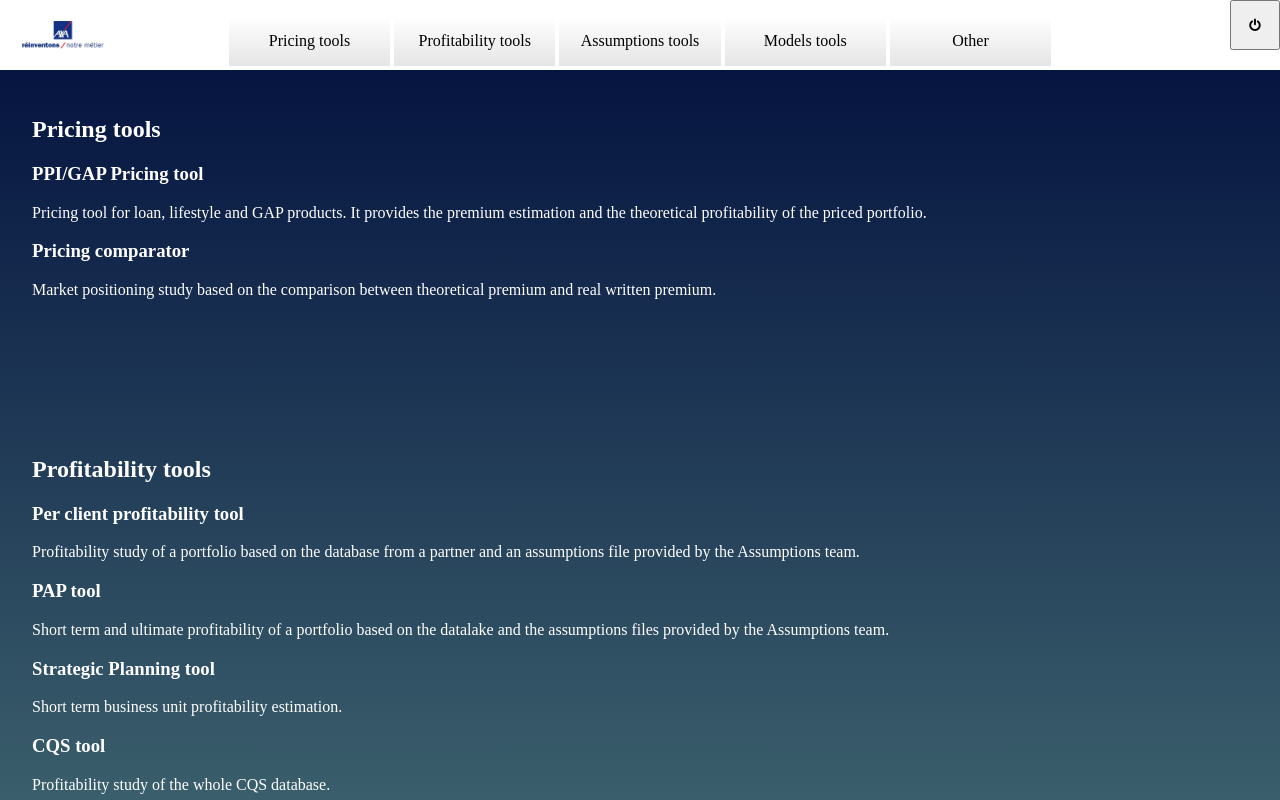
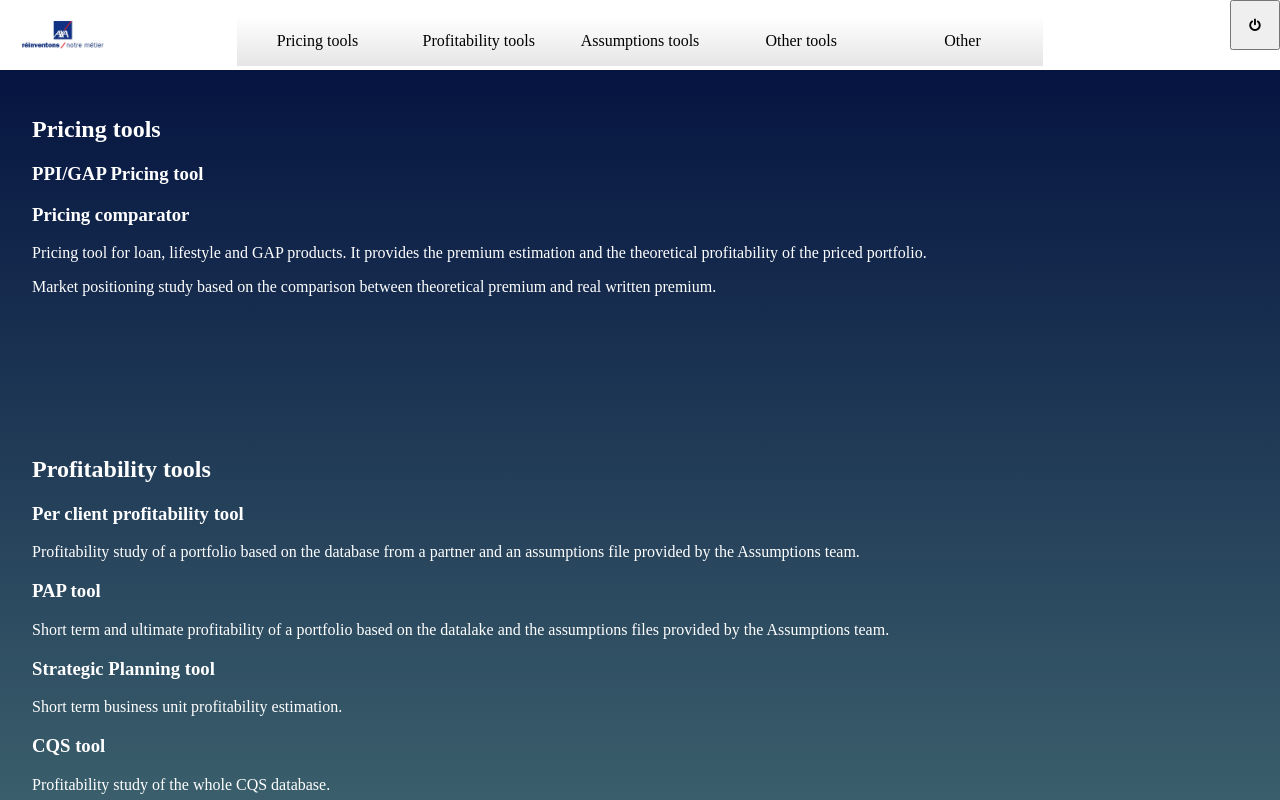
Before and after one commit to tipere75/Udacity--Front-End-Web-Developer-Nanodegree, a plain HTML site: page 2- Landing Page/index.html in a window 1280 px wide. Shown: the top 800 px of the page. Drawn offline with Linux system fonts and the light colour scheme.

Commit message:
Edit the navigation menu with javascript
The navigation menu is flexible enough to accept new sections without
revising all the css files

```diff
--- a/2- Landing Page/index.html
+++ b/2- Landing Page/index.html
@@ -15,13 +15,7 @@
       </div>
       <nav class="platform-navbar-menu">
         <!-- Navigation starts as empty UL that will be populated with JS -->
-        <ul id="platform-navbar-list">
-          <li><a href="#" class="platform-navbar-link">Pricing tools</a></li>
-          <li><a href="#" class="platform-navbar-link">Profitability tools</a></li>
-          <li><a href="#" class="platform-navbar-link">Assumptions tools</a></li>
-          <li><a href="#" class="platform-navbar-link">Models tools</a></li>
-          <li><a href="#" class="platform-navbar-link">Other</a></li>
-        </ul>
+        <ul id="platform-navbar-list"></ul>
       </nav>
       <button type="button" class="button" id="power-off"><i class="fa fa-power-off"></i></button>
     </header>
@@ -30,10 +24,14 @@
       <!-- Pricing tools: PPI/GAP, pricing comparator -->
       <section class="platform-section" id="platform-pricing-tools-section" data-nav="Pricing tools">
         <h1>Pricing tools</h1>
-        <h3 class="tool-launch">PPI/GAP Pricing tool</h3>
-        <p class="tool-introduction">Pricing tool for loan, lifestyle and GAP products. It provides the premium estimation and the theoretical profitability of the priced portfolio.</p>
-        <h3 class="tool-launch">Pricing comparator</h3>
-        <p class="tool-introduction">Market positioning study based on the comparison between theoretical premium and real written premium.</p>
+        <div class="tools-shortcut">
+          <h3 class="tool-launch">PPI/GAP Pricing tool</h3>
+          <h3 class="tool-launch">Pricing comparator</h3>
+        </div>
+        <div class="tools-description">
+          <p class="tool-introduction">Pricing tool for loan, lifestyle and GAP products. It provides the premium estimation and the theoretical profitability of the priced portfolio.</p>
+          <p class="tool-introduction">Market positioning study based on the comparison between theoretical premium and real written premium.</p>
+        </div>
       </section>
       <!-- Profitability tools: per client, PAP, Strat Plan, CQS -->
       <section class="platform-section" id="platform-profitability-tools-section" data-nav="Profitability tools">
@@ -76,6 +74,6 @@
     <footer class="platform-footer">
       <p>&copy Copyrights 2021</p>
     </footer>
-    <!-- <script type="text/javascript" src="js/platform.js"></script> -->
+    <script type="text/javascript" src="js/platform.js"></script>
   </body>
 </html>
--- a/2- Landing Page/js/platform.js
+++ b/2- Landing Page/js/platform.js
@@ -1,7 +1,7 @@
 /*
 Define Global Variables
 */
-const platformNavigationMenu = document.querySelector('.platform-navbar-list');
+const platformNavigationMenu = document.querySelector('#platform-navbar-list');
 const platformSections = document.querySelectorAll('.platform-section');
 
 
@@ -23,13 +23,16 @@ function platformNavigationBarCreation () {
     const li_platformNavigationMenu = document.createElement('li');  // list element to display in the menu
     const a_platformNavigationMenu = document.createElement('a');    // anchor to go to the section
 
-    a_platformNavigationMenu.innerText = platformSection.getAttribute('data-nav');
+    a_platformNavigationMenu.innerText = platformSection.getAttribute('data-nav');  // get section name
+    a_platformNavigationMenu.setAttribute('class', 'platform-navbar-link');   // set class attribute
 
-
-    // add to the navigation menu
-
+    // add anchor to the list element then to the navigation bar
+    li_platformNavigationMenu.appendChild(a_platformNavigationMenu);
+    platformNavigationBar.appendChild(li_platformNavigationMenu);
   });
 
+  // add navigation bar to navigation menu
+  platformNavigationMenu.appendChild(platformNavigationBar);
 }
 
 // Add class 'active' to section when near top of viewport
```
